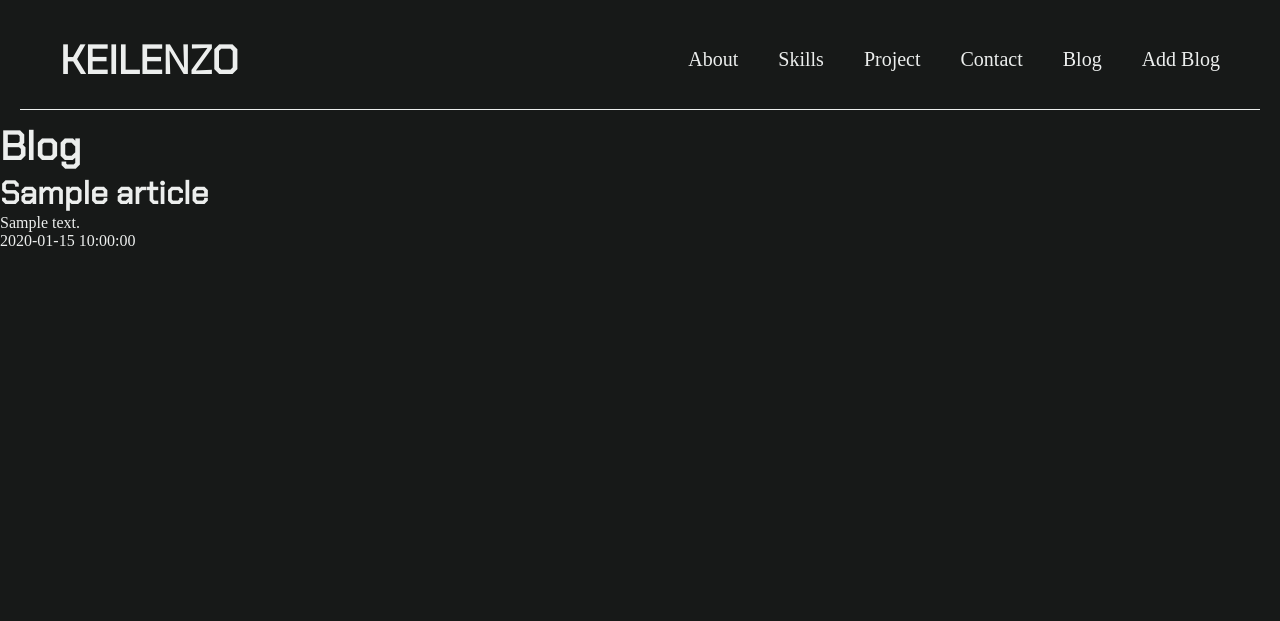
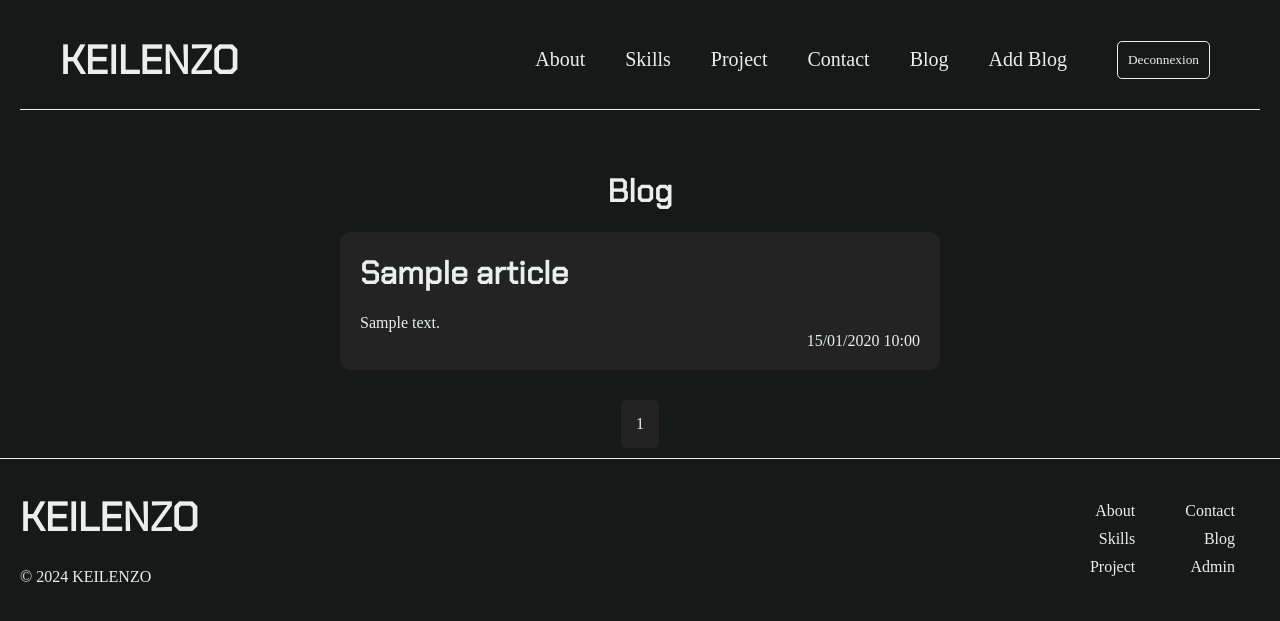
Before and after one commit to Keil-ENZO/Portfolio_Php, a PHP site: page /Portfolio_Php/src/pages/blog.php in a window 1280 px wide. Shown: the top 621 px of the page. Run offline with PHP 8.4, Linux system fonts and the light colour scheme; the visitor is signed in with stand-in values (Sample User, id 1); tables that the repository leaves empty or names only in its code hold one stand-in row (values such as "Sample post").

Commit message:
style edit blog

```diff
--- a/src/layout/adminmain.php
+++ b/src/layout/adminmain.php
@@ -20,7 +20,8 @@ if ($_SERVER['REQUEST_METHOD'] === 'POST' && isset($_POST['updateMain'])) {
 
 <main>
     <section id='about'>
-        <h2>Hello Admin !!</h2>
+        <h1>Bienvenue <?php echo htmlspecialchars($email, ENT_QUOTES, 'UTF-8'); ?></h1>
+
 
         <!-- <button class="btn"><img class="svg" src="../../src/style/assets/edit.svg" alt="edit"></button> -->
 
--- a/src/layout/header.php
+++ b/src/layout/header.php
@@ -12,7 +12,7 @@ function deconnexion()
 {
     $_SESSION = array();
     session_destroy();
-    header('Location: connexion.php');
+    header('Location: http://localhost:8888/Portfolio_Php/');
     exit();
 }
 
@@ -41,8 +41,13 @@ if ($_SERVER['REQUEST_METHOD'] === 'POST' && isset($_POST['deconnexion'])) {
 
             <?php if (isset($_SESSION['email'])) : ?>
                 <a href="http://localhost:8888/Portfolio_Php/src/pages/editBlog.php">Add Blog</a>
+                <!-- Formulaire de deconnexion -->
+                <form action="http://localhost:8888/Portfolio_Php/" method="post">
+                    <button type="submit" name="deconnexion">Deconnexion</button>
+                </form>
             <?php endif; ?>
 
+            <!-- http://localhost:8888/Portfolio_Php/src/pages/connexion.php -->
 
 
         </div>
--- a/src/pages/blog.php
+++ b/src/pages/blog.php
@@ -2,10 +2,19 @@
 session_start();
 
 require_once '../routes/getBlog.php';
+
 use Blog\getBlog;
 
 $getBlog = new getBlog();
-$blogPosts = $getBlog->getBlogPosts();
+
+// Pagination
+$page = isset($_GET['page']) ? max(1, intval($_GET['page'])) : 1;
+$limit = 5; // Nombre d'articles par page
+$offset = ($page - 1) * $limit;
+
+$blogPosts = $getBlog->getBlogPosts($limit, $offset);
+$totalPosts = $getBlog->getPostCount();
+$totalPages = ceil($totalPosts / $limit);
 ?>
 
 <!DOCTYPE html>
@@ -16,30 +25,45 @@ $blogPosts = $getBlog->getBlogPosts();
     <meta name="viewport" content="width=device-width, initial-scale=1.0">
     <link rel="preconnect" href="https://fonts.googleapis.com">
     <link rel="preconnect" href="https://fonts.gstatic.com" crossorigin>
-    <link
-        href="https://fonts.googleapis.com/css2?family=Chakra+Petch:ital,wght@0,300;0,400;1,300&family=M+PLUS+Rounded+1c:wght@100;300;400&display=swap"
-        rel="stylesheet">
+    <link href="https://fonts.googleapis.com/css2?family=Chakra+Petch:ital,wght@0,300;0,400;1,300&family=M+PLUS+Rounded+1c:wght@100;300;400&display=swap" rel="stylesheet">
     <link rel="stylesheet" href="../style/style.css">
     <title>Blog</title>
 </head>
 
 <body>
 
-    <?php require_once('../layout/header.php');?>
+    <?php require_once('../layout/header.php'); ?>
 
 
-    <h1>Blog</h1>
+    <main class="blog">
+        <h2>Blog</h2>
 
         <!-- Affichage des articles existants -->
         <?php
         foreach ($blogPosts as $post) :
         ?>
+            <div class="contentBlog">
                 <h2><?php echo $post['title']; ?></h2>
                 <p><?php echo $post['content']; ?></p>
-    <p><?php echo $post['created_at']; ?></p>
+                <div>
+                    <p><?php echo date('d/m/Y H:i', strtotime($post['created_at'])); ?></p>
+                </div>
+            </div>
         <?php
         endforeach;
         ?>
+
+        <!-- Pagination -->
+        <div class="pagination">
+            <?php
+            for ($i = 1; $i <= $totalPages; $i++) {
+                echo '<a href="?page=' . $i . '">' . $i . '</a>';
+            }
+            ?>
+        </div>
+    </main>
+    <?php require_once('../layout/footer.php'); ?>
+
 
     <script src="../js/index.js"></script>
 </body>
--- a/src/pages/connexion.php
+++ b/src/pages/connexion.php
@@ -1,4 +1,5 @@
 <?php
+
 namespace Blog;
 
 session_start();
@@ -65,6 +66,11 @@ if ($_SERVER['REQUEST_METHOD'] === 'POST' && isset($_POST['connexion'])) {
 <head>
     <meta charset="UTF-8">
     <meta name="viewport" content="width=device-width, initial-scale=1.0">
+    <link rel="preconnect" href="https://fonts.googleapis.com">
+    <link rel="preconnect" href="https://fonts.gstatic.com" crossorigin>
+    <link href="https://fonts.googleapis.com/css2?family=Chakra+Petch:ital,wght@0,300;0,400;1,300&family=M+PLUS+Rounded+1c:wght@100;300;400&display=swap" rel="stylesheet">
+    <link rel="stylesheet" href="../style/style.css">
+
     <title>Blog</title>
 </head>
 
--- a/src/routes/blogController.php
+++ b/src/routes/blogController.php
@@ -12,7 +12,6 @@ class BlogController
 
     public function __construct()
     {
-        // Utilisation de $_ENV directement pour accéder aux variables d'environnement
         $this->db = new DBConnection($_ENV['DB_HOST'], $_ENV['DB_USER'], $_ENV['DB_PASSWORD'], $_ENV['DB_DATABASE'], $_ENV['DB_PORT']);
     }
 
@@ -29,7 +28,6 @@ class BlogController
         $db = $this->db->getPDO();
         $query = $db->prepare('INSERT INTO articles (title, content, created_at) VALUES (?, ?, NOW())');
         $query->execute([$title, $content]);
-        // Pas besoin de rediriger après l'insertion, cela peut créer des problèmes
     }
 
     public function updateBlogPost($id, $title, $content)
@@ -37,7 +35,6 @@ class BlogController
         $db = $this->db->getPDO();
         $query = $db->prepare('UPDATE articles SET title = ?, content = ? WHERE id = ?');
         $query->execute([$title, $content, $id]);
-        // Pas besoin de rediriger après la mise à jour
     }
 
     public function deleteBlogPost($id)
@@ -45,7 +42,6 @@ class BlogController
         $db = $this->db->getPDO();
         $query = $db->prepare('DELETE FROM articles WHERE id = ?');
         $query->execute([$id]);
-        // Pas besoin de rediriger après la suppression
     }
 
 
--- a/src/routes/getBlog.php
+++ b/src/routes/getBlog.php
@@ -1,10 +1,12 @@
 <?php
 namespace Blog;
 
-require_once '../db/conectDb.php';
-include('../../env.php');
+require_once(__DIR__ . '/../db/conectDb.php');
+require_once(__DIR__ . '/../../env.php');
+
 
 use Database\DBConnection;
+use PDO;
 
 class getBlog
 {
@@ -12,18 +14,25 @@ class getBlog
 
     public function __construct()
     {
-        // Utilisation de $_ENV directement pour accéder aux variables d'environnement
         $this->db = new DBConnection($_ENV['DB_HOST'], $_ENV['DB_USER'], $_ENV['DB_PASSWORD'], $_ENV['DB_DATABASE'], $_ENV['DB_PORT']);
     }
 
-    public function getBlogPosts()
+    public function getBlogPosts($limit, $offset)
     {
         $db = $this->db->getPDO();
-        $query = $db->query('SELECT * FROM articles');
-        $blogPosts = $query->fetchAll();
-        return $blogPosts;
+        $query = $db->prepare('SELECT * FROM articles ORDER BY created_at DESC LIMIT :limit OFFSET :offset');
+        $query->bindParam(':limit', $limit, PDO::PARAM_INT);
+        $query->bindParam(':offset', $offset, PDO::PARAM_INT);
+        $query->execute();
+        return $query->fetchAll(PDO::FETCH_ASSOC);
     }
 
+    public function getPostCount()
+    {
+        $db = $this->db->getPDO();
+        $query = $db->query('SELECT COUNT(*) FROM articles');
+        return $query->fetchColumn();
+    }
+}
 
-}
 ?>
--- a/src/style/style.css
+++ b/src/style/style.css
@@ -277,7 +277,7 @@ form textarea {
 }
 
 form button {
-  width: 100px;
+  /* width: 100px; */
   padding: 10px;
   margin: 10px 0;
   border: none;
@@ -475,6 +475,7 @@ form button:hover {
   display: flex;
   justify-content: center;
   align-items: center;
+  margin-top: 20px;
   height: 85vh;
 }
 
@@ -527,6 +528,64 @@ form button:hover {
   background: var(--secondary-color);
   color: var(--primary-color);
 }
+
+/************************** Page Blog **************************/
+
+.blog {
+    display: flex;
+    justify-content: center;
+    align-items: center;
+    margin-top: 50px;
+}
+
+.contentBlog {
+    background-color: #232323;
+    padding: 20px;
+    margin: 20px;
+    border-radius: 10px;
+    width: 80vw;
+}
+
+.contentBlog h2 {
+    margin-bottom: 20px;
+}
+
+.contentBlog div {
+    width: 100%;
+    display: flex;
+    align-items: end;
+    justify-content: flex-end;
+}
+
+.pagination {
+    display: flex;
+}
+
+.pagination a {
+    margin: 10px;
+    padding: 15px;
+    border-radius: 5px;
+    background-color: #232323;
+
+    transition: all 0.3s ease-out;
+
+}
+
+.pagination a:hover {
+    background-color: #2f2f2f;
+}
+
+.blog input {
+    width: 300px;
+    height: 50px;
+}
+
+
+.actions {
+    display: flex;
+    margin: 20px 0;
+}
+
 
 @media screen and (min-width: 768px) {
   nav {
@@ -603,6 +662,7 @@ form button:hover {
     font-size: 2em;
   }
 
+
   .mail form {
     width: 500px;
   }
@@ -614,5 +674,14 @@ form button:hover {
 
   .mail form .inputs div {
     display: flex;
+    width: 100%;
   }
+
+  .contentBlog {
+    background-color: #232323;
+    padding: 20px;
+    margin: 20px;
+    border-radius: 10px;
+    width: 600px;
 }
+}
```
Also changed, not shown: src/layout/main.php (+6 -9 lines), src/pages/editBlog.php (+18 -15 lines). Lines whose indentation alone changed are shown as unchanged.
